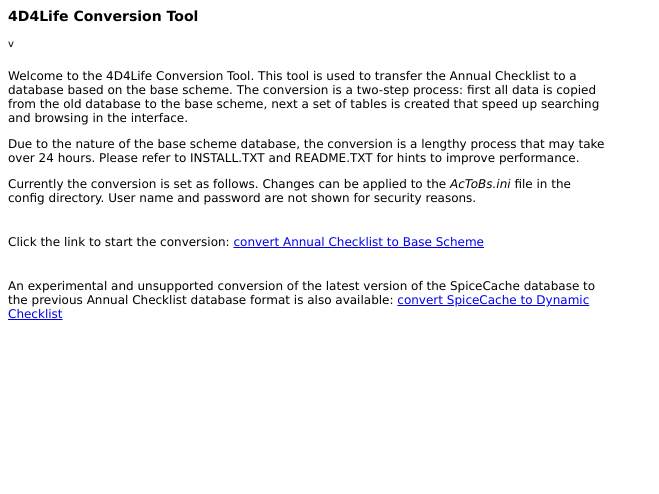
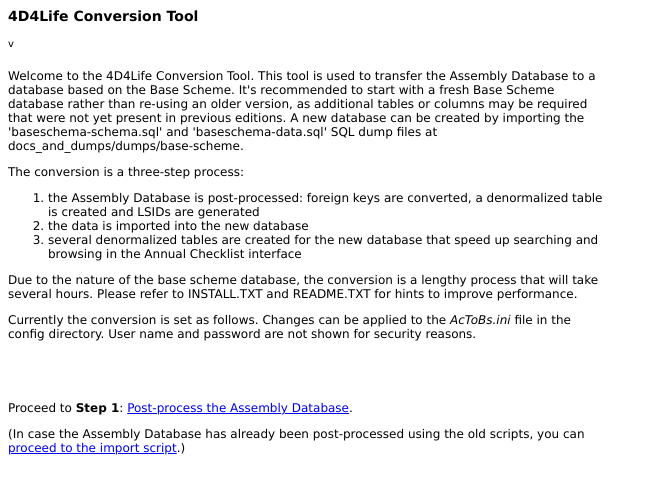
Before and after one commit to CatalogueOfLife/retired_ConversionTool, a PHP site: page / in a window 1280 px wide. Shown: the top 494 px of the page, without its empty margins (0-659 px from the left). Run offline with PHP 8.4, Linux system fonts and the light colour scheme; data that the repository does not hold is empty.

Commit message:
BSC-82, BSC-83

```diff
--- a/AcToBs.php
+++ b/AcToBs.php
@@ -123,8 +123,8 @@ for ($limit = $memLimit = 10000, $offset = 0; $offset < $total; $offset += $memL
         echo 'Load error: '.formatException($e);
     }
 }
-echo '</p><p>All records imported. Next step is to <a href="BsOptimizer.php">
-    create the denormalized search tables</a>.</p>';
 ?>
-</body>
+    </p><p>All records imported. Proceed to <b>Step 3</b>: <a href="BsOptimizer.php">
+        Create the denormalized tables</a>.</p>
+    </body>
 </html>
--- a/AdOptimizer.php
+++ b/AdOptimizer.php
@@ -111,6 +111,8 @@
     catch(Exception $e) {
         echo "\n" . $e->getTraceAsString();
     }
-  ?>
+?>
+    </p><p>Post-processing ready! Proceed to <b>Step 2</b>:
+    <a href="AcToBs.php">Import the data into the new database</a>.</p>.
 </body>
 </html>
--- a/index.php
+++ b/index.php
@@ -1,6 +1,6 @@
 <?php
 $config = parse_ini_file('config/AcToBs.ini', true);
-$table = '<table style="margin: 15px 0;"><tr>';
+$table = '<table style="margin: 30px 0;"><tr>';
 foreach ($config as $k => $v) {
     if (!in_array($k, array(
         'source',
@@ -38,12 +38,22 @@ if ($config['settings']['revision'] != '') {
 echo $version;
 ?></p>
 <p>Welcome to the 4D4Life Conversion Tool. This tool is used to transfer
-the Annual Checklist to a database based on the base scheme. The
-conversion is a two-step process: first all data is copied from the old
-database to the base scheme, next a set of tables is created that speed
-up searching and browsing in the interface.</p>
+the Assembly Database to a database based on the Base Scheme. It's recommended
+to start with a fresh Base Scheme database rather than re-using an older version,
+as  additional tables or columns may be required that were not yet present in
+previous editions. A new database can be created by importing the
+'baseschema-schema.sql' and 'baseschema-data.sql' SQL
+dump files at docs_and_dumps/dumps/base-scheme.</p>
+<p>The conversion is a three-step process:
+<ol>
+<li>the Assembly Database is post-processed: foreign keys are converted,
+a denormalized table is created and LSIDs are generated</li>
+<li>the data is imported into the new database</li>
+<li>several denormalized tables are created for the new database that
+speed up searching and browsing in the Annual Checklist interface</li>
+</ol></p>
 <p>Due to the nature of the base scheme database, the conversion is a
-lengthy process that may take over 24 hours. Please refer to INSTALL.TXT
+lengthy process that will take several hours. Please refer to INSTALL.TXT
 and README.TXT for hints to improve performance.</p>
 <p>Currently the conversion is set as follows. Changes can be applied to
 the <i>AcToBs.ini</i> file in the config directory. User name and
@@ -51,11 +61,8 @@ password are not shown for security reasons.</p>
 <?php
 echo $table;
 ?>
-<p style="margin-bottom: 30px;">Click the link to start the conversion:
-<a href="AcToBs.php">convert Annual Checklist to Base Scheme</a></p>
-<p>An experimental and unsupported conversion of the latest version of
-the SpiceCache database to the previous Annual Checklist database format
-is also available: <a href="ScToDc.php">convert SpiceCache to Dynamic
-Checklist</a></p>
+<p>Proceed to <b>Step 1</b>: <a href="AdOptimizer.php">Post-process the Assembly Database</a>.
+<p>(In case the Assembly Database has already been post-processed using the
+old scripts, you can <a href="AcToBs.php">proceed to the import script</a>.)</p>
 </body>
 </html>
```
